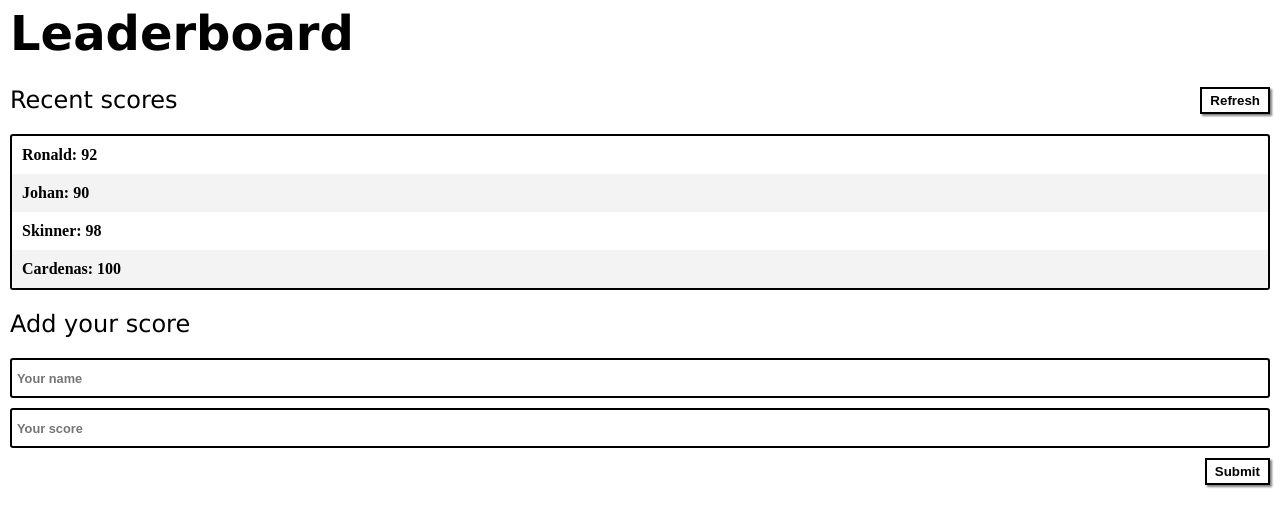
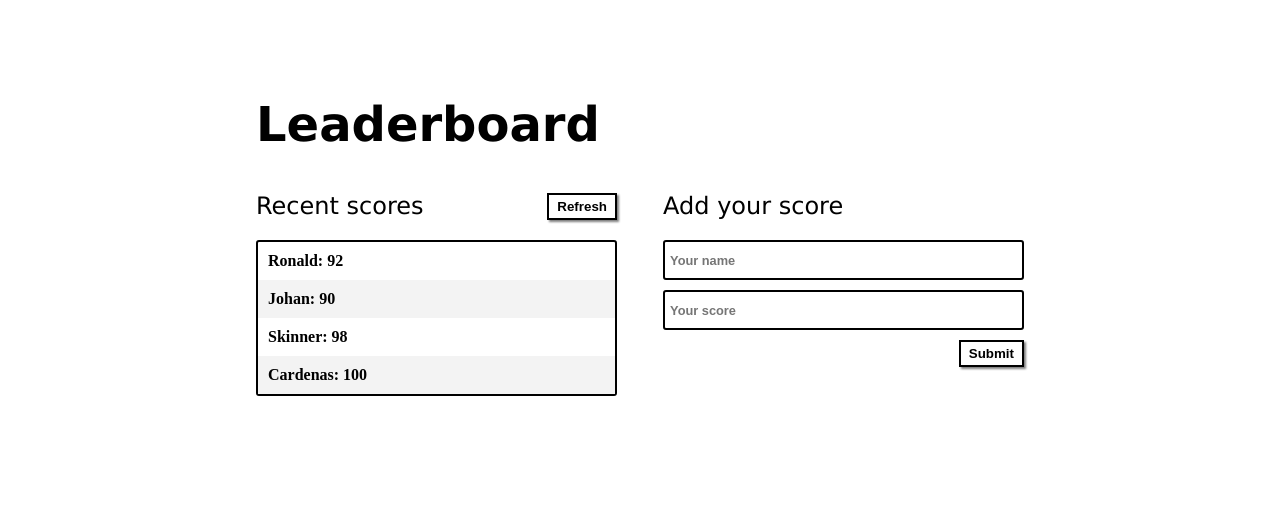
Before and after one commit to rskinnerc/leaderboard, a website built with webpack: page src/index.html in a window 1280 px wide. Built offline with nearby package versions, Linux system fonts and the light colour scheme.

Commit message:
Add desktop basic styles

```diff
--- a/src/style.css
+++ b/src/style.css
@@ -7,11 +7,7 @@ header h1 {
   font-family: 'Lucida Sans', 'Lucida Sans Regular', 'Lucida Grande', 'Lucida Sans Unicode', Geneva, Verdana, sans-serif;
   font-size: 3em;
   font-weight: 700;
-}
-
-main {
-  display: flex;
-  flex-direction: column;
+  margin-top: 2em;
 }
 
 section.scores-section h2,
@@ -66,3 +62,22 @@ section.scores-form-section input {
   outline: none;
   border-radius: 3px;
 }
+
+
+@media screen and (min-width: 768px) {
+  header,
+  main {
+    margin: 20px auto;
+    width: 60%;
+  }
+
+  main {
+    display: flex;
+    gap: 6%;
+    justify-content: stretch;
+  }
+
+  section {
+    flex: 1 1 47%;
+  }
+}
```
